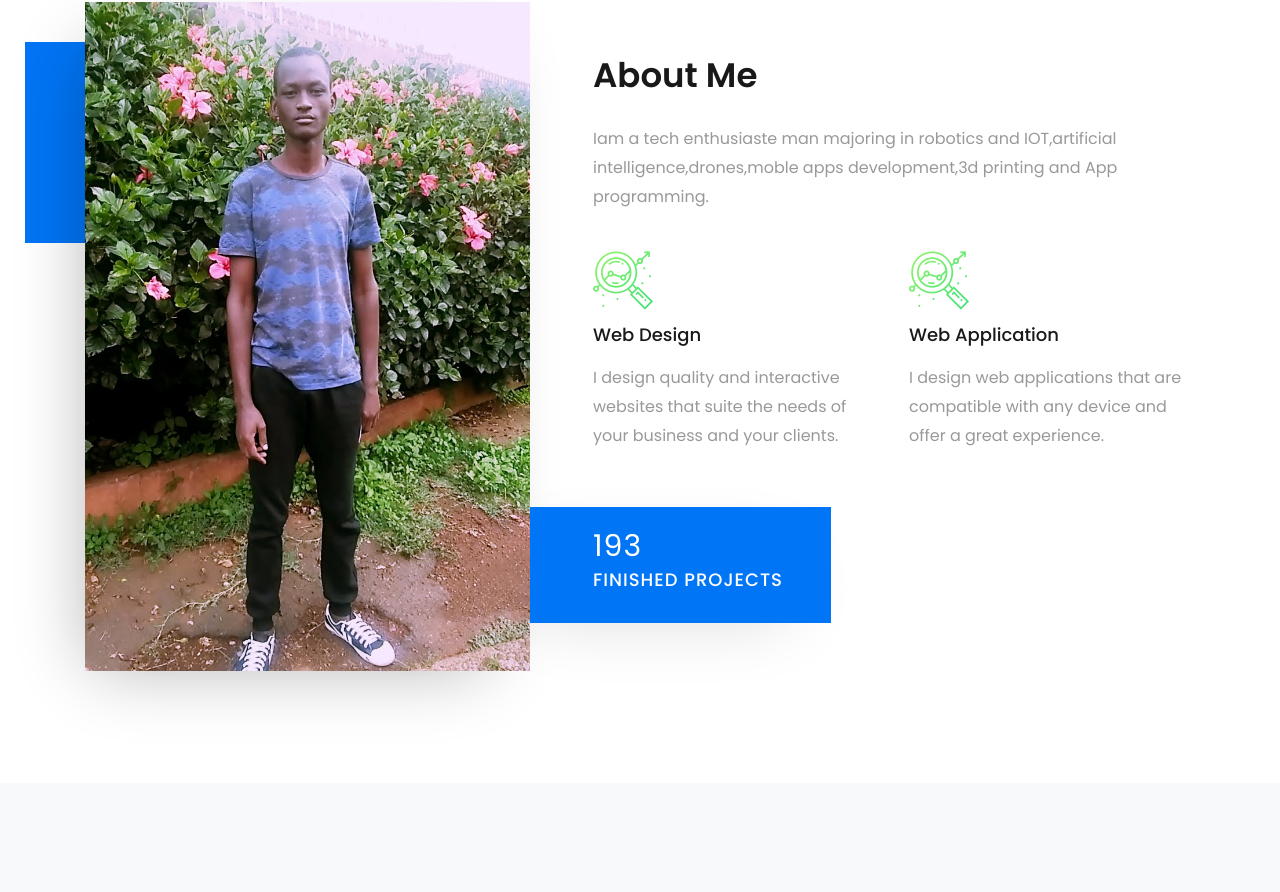
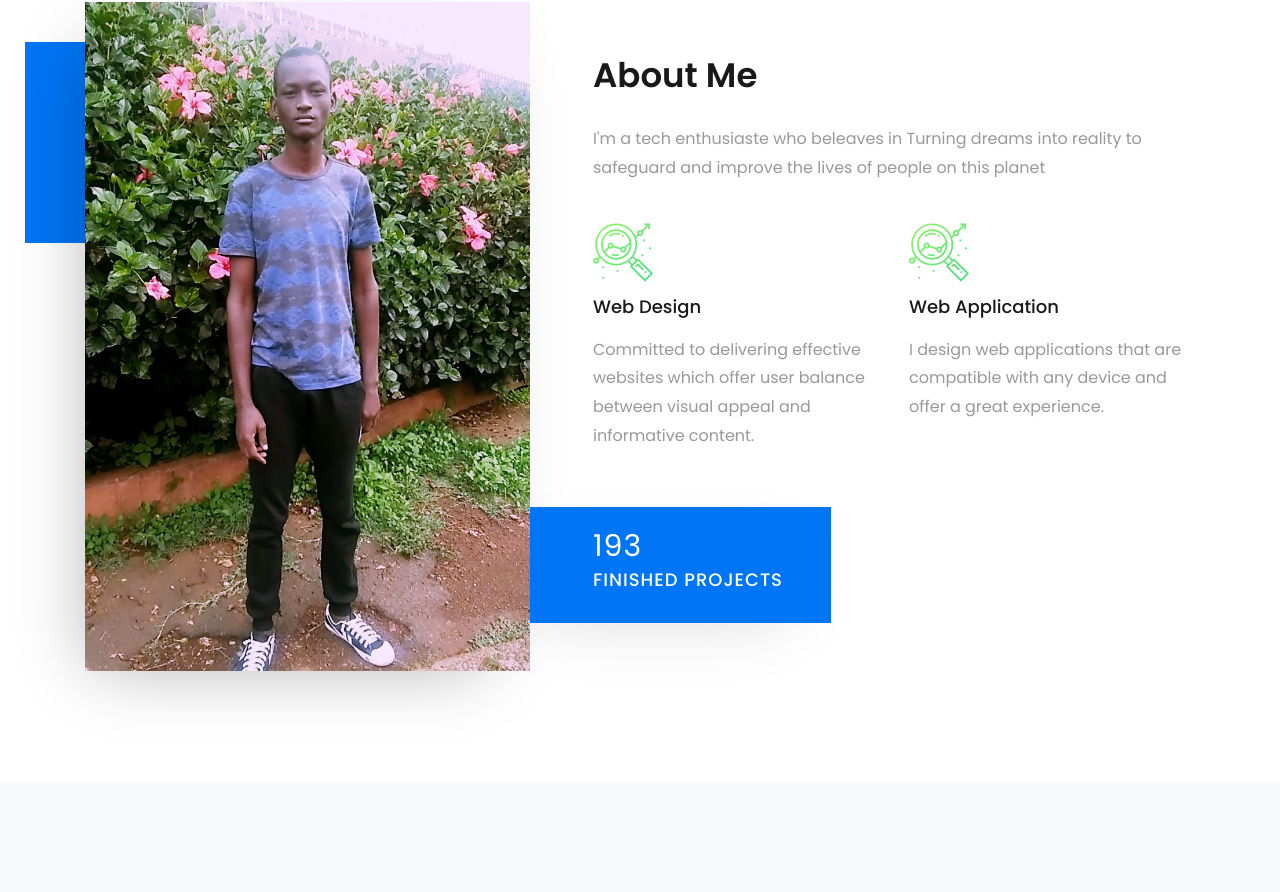
Before and after one commit to amodoipeter/amodoipeter.github.io, a plain HTML site: page index.html in a window 1280 px wide. Shown: the part 860-1752 px from the top of the page. Drawn offline with Linux system fonts and the light colour scheme; files whose address does not match are found by name.

Commit message:
Update index.html

```diff
--- a/index.html
+++ b/index.html
@@ -109,7 +109,7 @@
 		          	<!-- <span class="subheading">Welcome</span> -->
 		            <h2 class="mb-4" style="font-size: 34px; text-transform: capitalize;">About Me</h2>
 		            <!-- <p>A small river named Duden flows by their place and supplies it with the necessary regelialia. It is a paradisematic country, in which roasted parts of sentences fly into your mouth.</p> -->
-								<p>Iam a tech enthusiaste man majoring in robotics and IOT,artificial intelligence,drones,moble apps development,3d printing and App programming.</p>
+								<p>I'm a tech enthusiaste who beleaves in Turning dreams into reality to safeguard and improve the lives of people on this planet</p>
 							</div>
 		        </div>
 		        <div class="row">
@@ -119,7 +119,7 @@
 		              <div class="media-body">
 		                <h3 class="heading mb-3">Web Design</h3>
 		                <!-- <p>A small river named Duden flows by their place and supplies.</p> -->
-										<p>I design quality and interactive websites that suite the needs of your business and your clients.</p>
+										<p>Committed to delivering effective websites which offer user balance between visual appeal and informative content.</p>
 									</div>
 		            </div>
 		        	</div>
```
